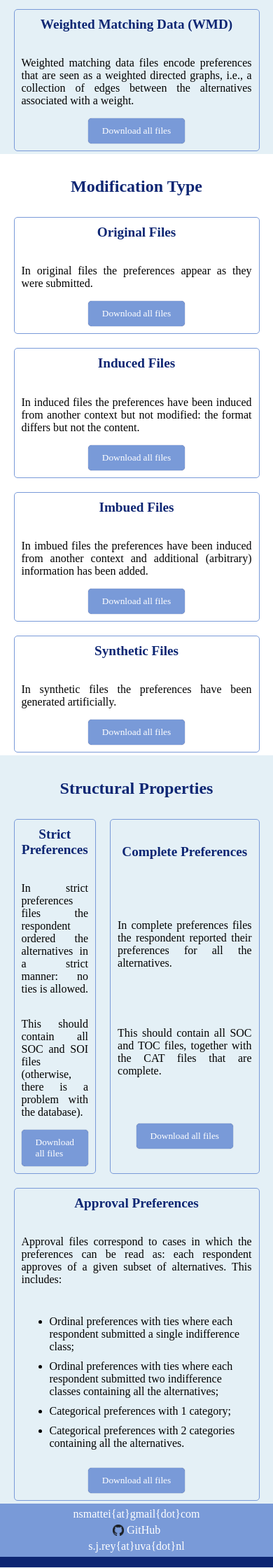
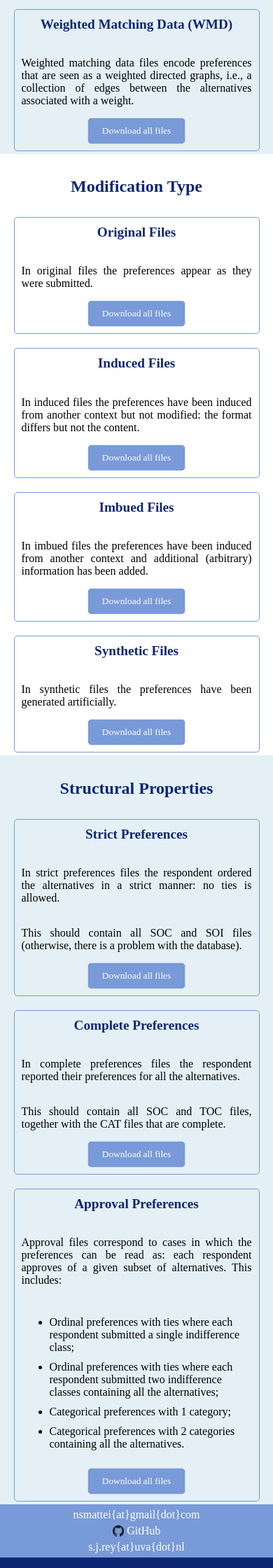
Before and after one commit to PrefLib/PrefLib-Jekyll, a Jekyll site: the page built from preflib/collections.html, in a window 390 px wide. Shown: the part 1788-4028 px from the top of the page at 70% size. Built offline with Jekyll 4.4.1, drawn with Linux system fonts in a browser that asks for light colours; some web fonts are replaced.

Commit message:
Fix grid display

```diff
--- a/preflib/assets/css/style.css
+++ b/preflib/assets/css/style.css
@@ -1284,15 +1284,20 @@ Collection page
 	gap:20px;
 }
 
+.collections-wrap > .collection-wrap:nth-child(2n-1):last-of-type {
+	grid-column: span 2;
+}
+
 @media screen and (max-width: 750px) {
 	.collections-wrap {
 		grid-template-columns: 1fr;
 	}
+
+	.collections-wrap > .collection-wrap:nth-child(2n-1):last-of-type {
+		grid-column: span 1;
+	}
 }
 
-.collections-wrap > .collection-wrap:nth-child(2n-1):last-of-type {
-	grid-column: span 2;
-}
 
 .collection-wrap {
 	display: flex;
```
